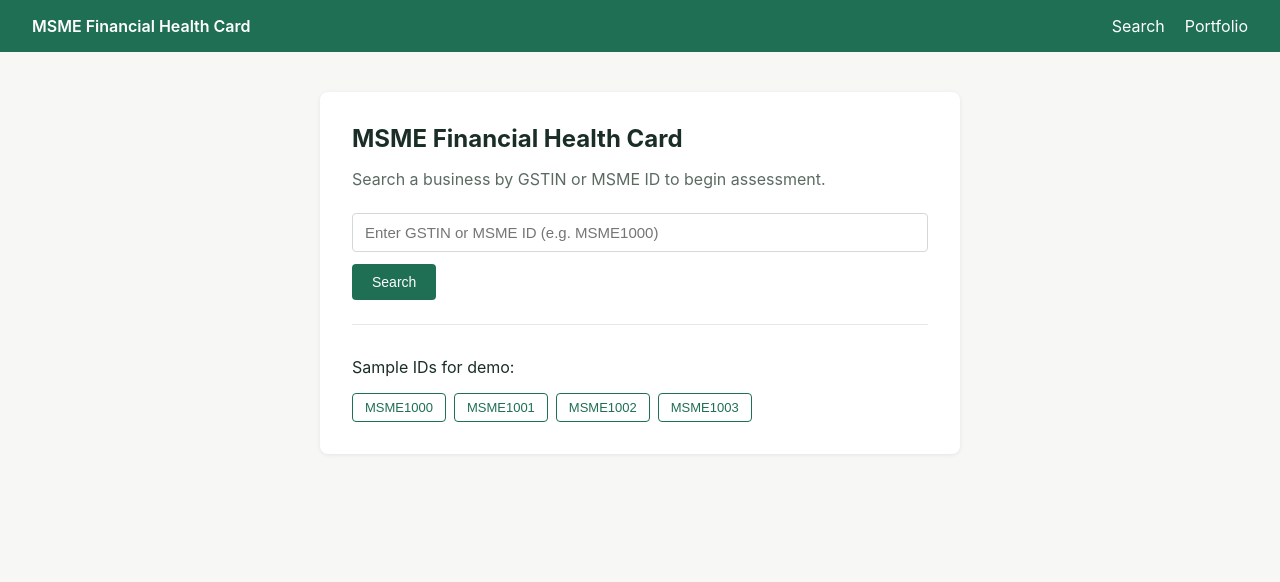
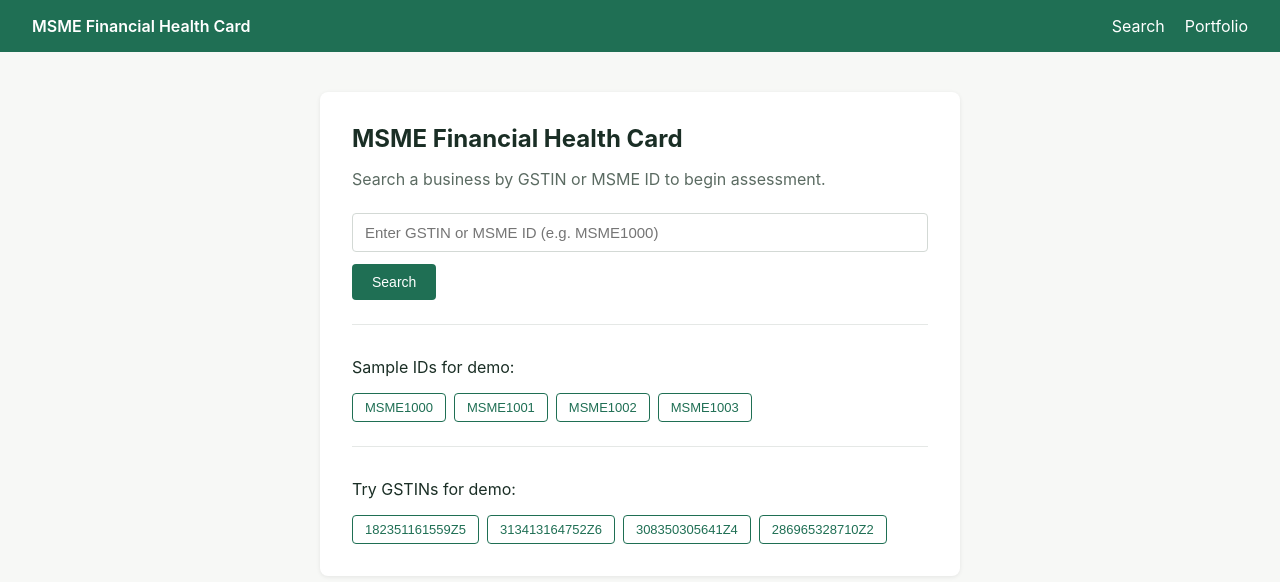
Before and after one commit to KiranFiles/MSME-FinancialHealthCard, a React (Vite) app in the folder frontend/: page / in a window 1280 px wide. Shown: the top 582 px of the page. Built offline with nearby package versions, Linux system fonts and the light colour scheme; no server answers.

Commit message:
Added sample GSTIN buttons to [SearchMSME.tsx](c:/SPFX/MSME-FinancialHealthCard/frontend/src/pages/SearchMSME.tsx)

```diff
--- a/frontend/src/pages/SearchMSME.tsx
+++ b/frontend/src/pages/SearchMSME.tsx
@@ -4,6 +4,7 @@ import { api } from "../api/client";
 import { useAppStore } from "../store/appStore";
 
 const SAMPLE_IDS = ["MSME1000", "MSME1001", "MSME1002", "MSME1003"];
+const SAMPLE_GSTINS = ["182351161559Z5", "313413164752Z6", "308350305641Z4", "286965328710Z2"];
 
 export default function SearchMSME() {
   const [identifier, setIdentifier] = useState("");
@@ -68,6 +69,22 @@ export default function SearchMSME() {
           ))}
         </div>
       </div>
+
+      <div className="sample-ids">
+        <p>Try GSTINs for demo:</p>
+        <div className="sample-id-list">
+          {SAMPLE_GSTINS.map((gstin) => (
+            <button
+              key={gstin}
+              className="sample-id-btn"
+              onClick={() => handleSearch(gstin)}
+              disabled={loading}
+            >
+              {gstin}
+            </button>
+          ))}
+        </div>
+      </div>
     </div>
   );
 }
```
